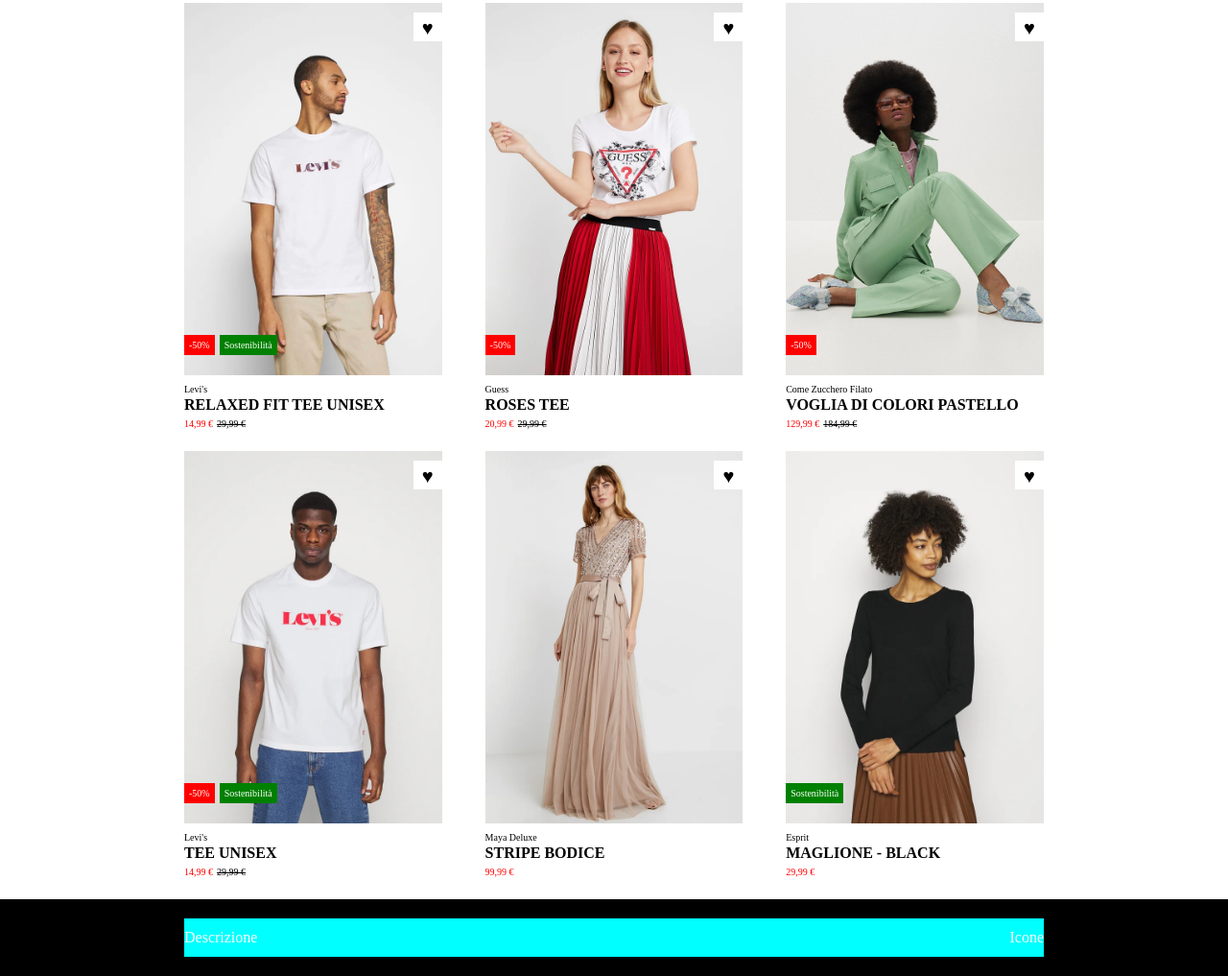
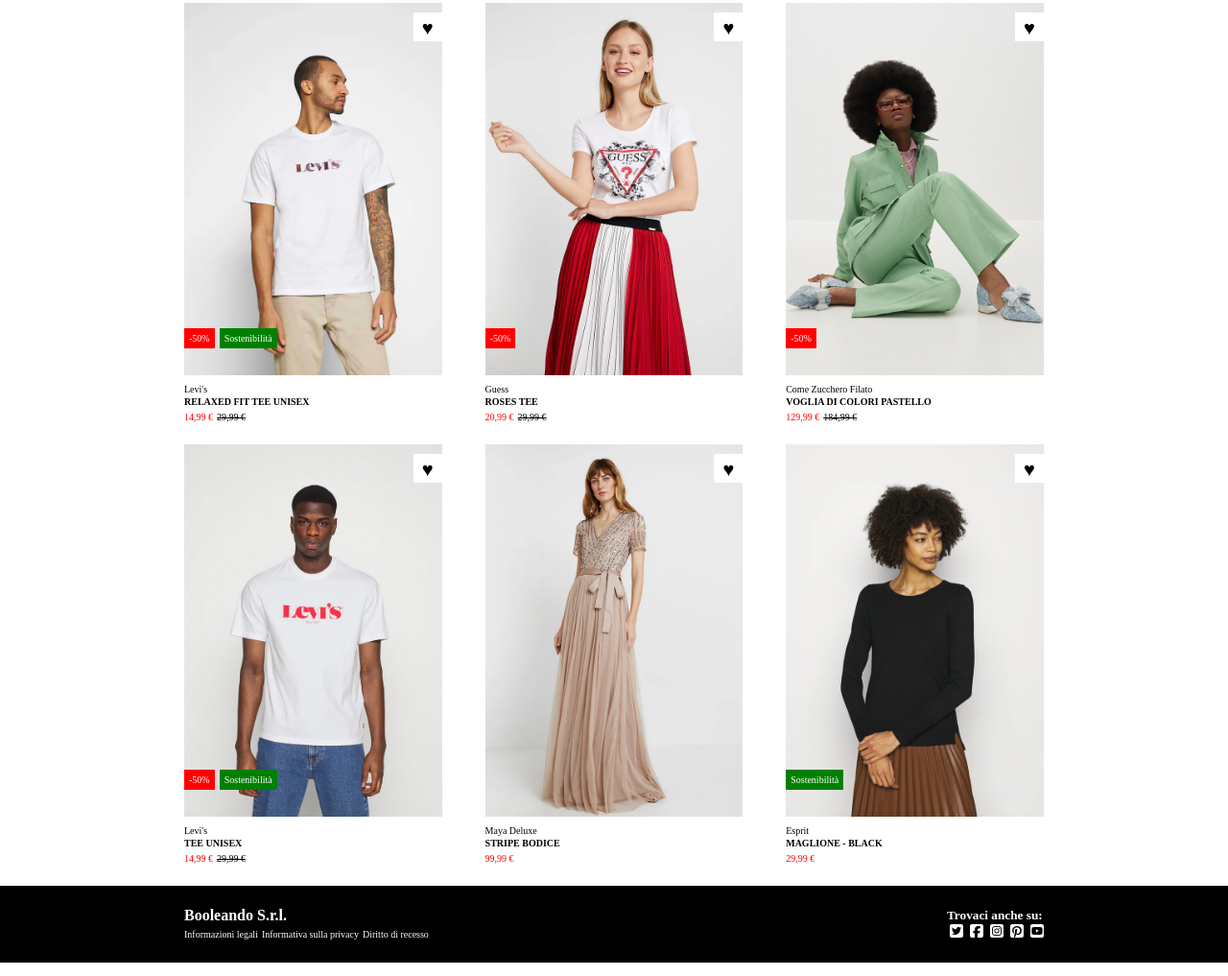
Before and after one commit to SimonePizziconi/html-css-boolando, a plain HTML site: page index.html in a window 1280 px wide. Shown: the part 147-1164 px from the top of the page at 96% size. Drawn offline with Linux system fonts and the light colour scheme.

Commit message:
Add Footer + chiusura esercizio

```diff
--- a/css/style.css
+++ b/css/style.css
@@ -46,13 +46,13 @@ header img{
     width: 100px;
 }
 
-#sex a{
+.gender a{
     font-weight: bold;
     margin-right: 20px;
 }
 
-#icon a{
-    margin-left: 10px;
+.icon a{
+    margin-left: 3px;
 }
 
 /* Regole main */
@@ -101,6 +101,7 @@ span.ex-price{
 
 .clothes-item h4{
     color: #000;
+    font-size: 10px;
 }
 
 .img-hover{
@@ -159,8 +160,10 @@ footer nav{
     align-items: center;
     justify-content: space-between;
     width: 70%;
-    /* DEBUG */
-    background-color: aqua;
     height: 40px;
     margin: auto;
 }
+
+.information span{
+    font-size: 10px;
+}
--- a/index.html
+++ b/index.html
@@ -12,15 +12,15 @@
 <body>
     <!-- Testa della pagina -->
     <header>
-
+        <!-- menù genere -->
         <nav>
-            <div id="sex">
+            <div class="gender">
                 <a href="#">Donna</a>
                 <a href="#">Uomo</a>
                 <a href="#">Bambino</a>
             </div>
                 <img src="img/boolean-logo.png" alt="Logo">
-            <div id="icon">
+            <div class="icon">
                 <a href="#"><i class="fa-regular fa-user"></i></a>
                 <a href="#"><i class="fa-regular fa-heart"></i></a>
                 <a href="#"><i class="fa-solid fa-bag-shopping"></i></a>
@@ -108,19 +108,29 @@
                         <div class="card quality-clothes">Sostenibilità</div>
                     </div>
                 </div>
-
             </section>
         </div>
-
     </main>
 
     <!-- Coda della pagina -->
     <footer>
         <nav>
-
-            <div>Descrizione</div>
-            <div>Icone</div>
-
+            <!-- Informazioni pagina -->
+            <div class="information">
+                <h4>Booleando S.r.l.</h4>
+                <span>Informazioni legali</span>
+                <span>Informativa sulla privacy</span>
+                <span>Diritto di recesso</span>
+            </div>
+            <!-- Social pagina -->
+            <div class="icon">
+                <h5>Trovaci anche su:</h5>
+                <a href="#"><i class="fa-brands fa-square-twitter"></i></a>
+                <a href="#"><i class="fa-brands fa-square-facebook"></i></a>
+                <a href="#"><i class="fa-brands fa-square-instagram"></i></a>
+                <a href="#"><i class="fa-brands fa-square-pinterest"></i></a>
+                <a href="#"><i class="fa-brands fa-square-youtube"></i></a>
+            </div>
         </nav>
     </footer>
 
```
